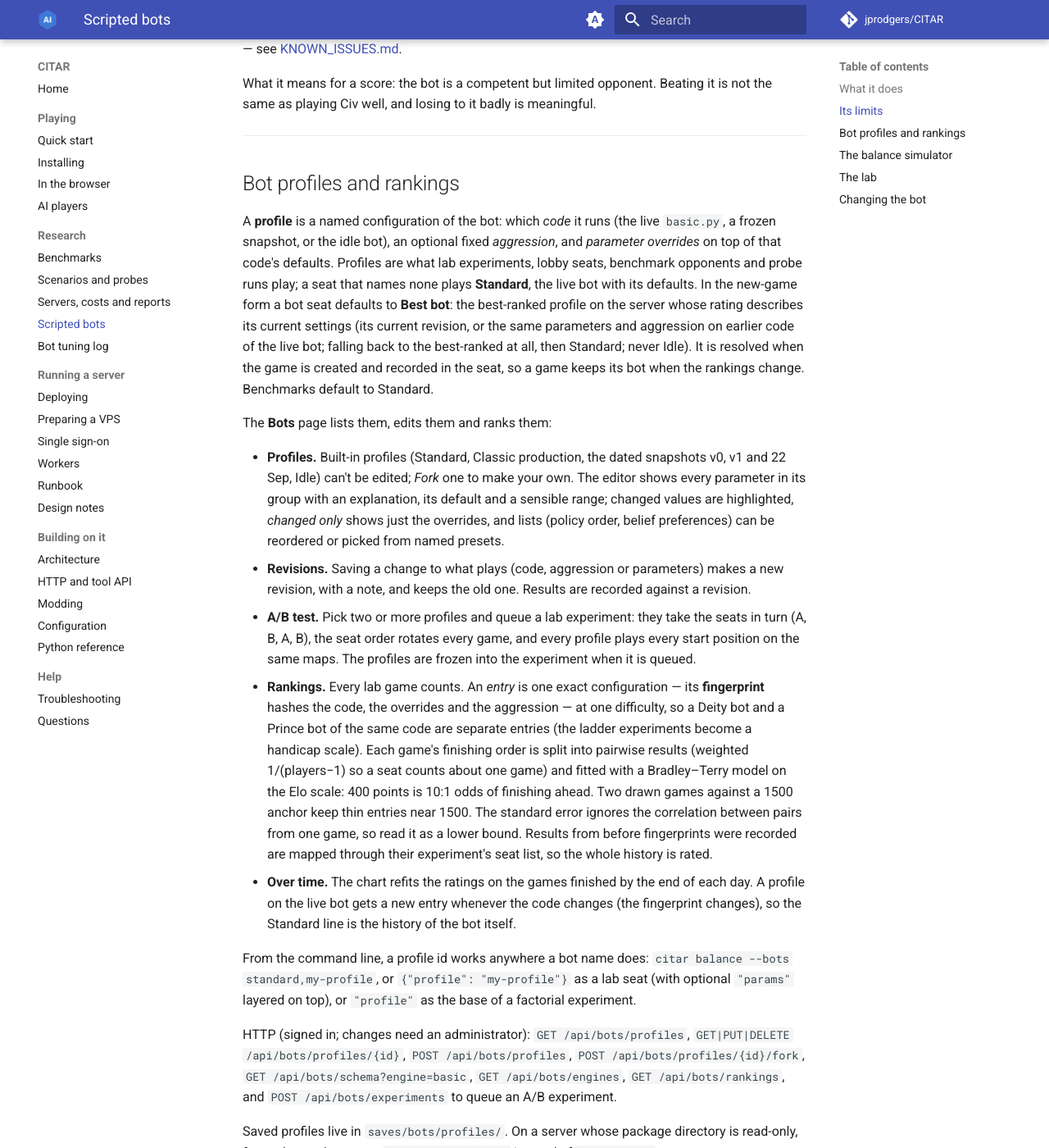
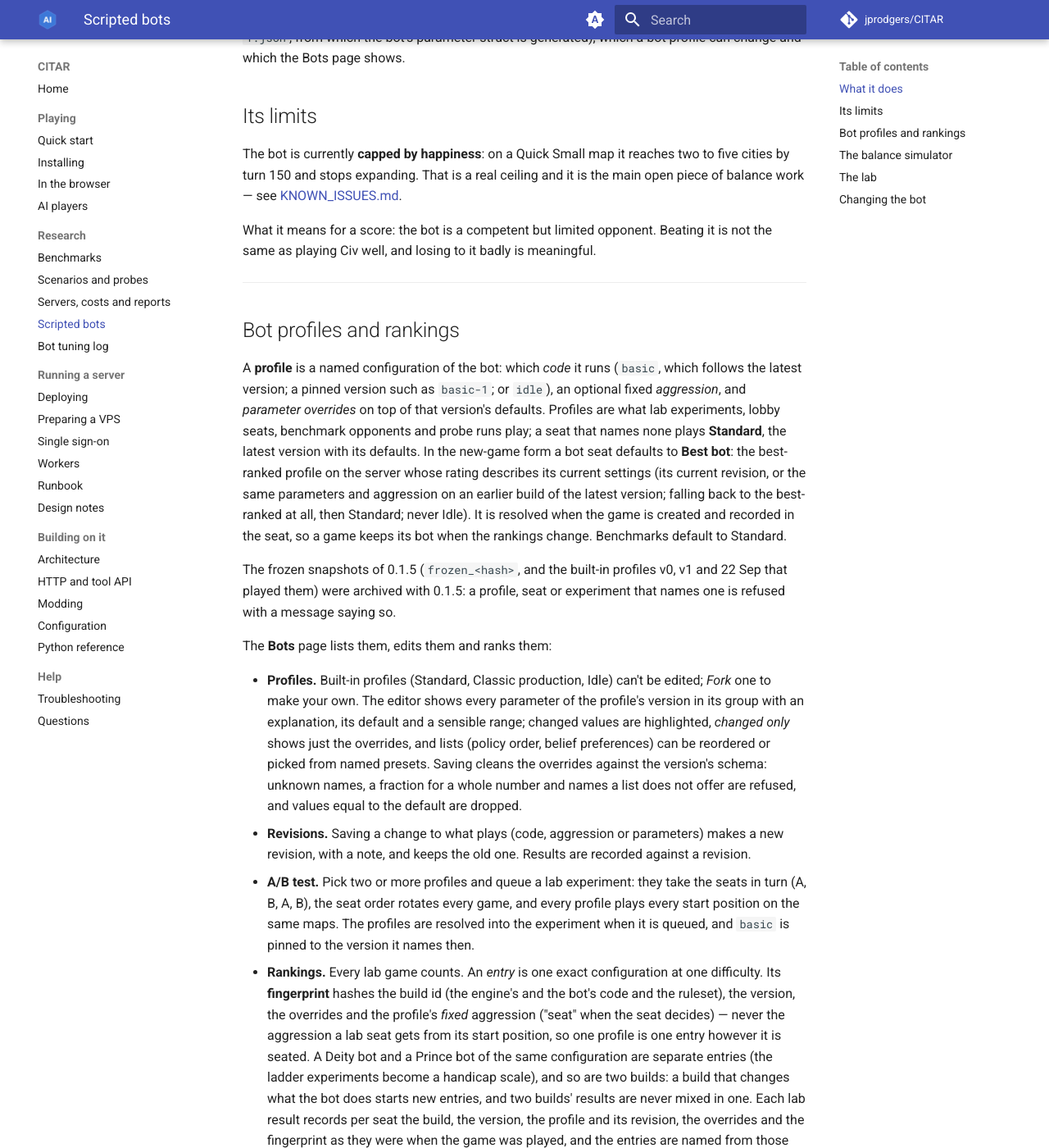
Before and after one commit to jprodgers/CITAR, an MkDocs documentation site: the page built from docs/BOTS.md, in a window 1280 px wide and 1400 px high, scrolled down 924 px. Shown: the whole window at 82% size. Built offline with MkDocs 1.6.1 and Material for MkDocs 9.7.7, drawn with Linux system fonts in a browser that asks for light colours; comment, search, counter and statistics services are not loaded; some of the changed text lies outside the part shown.

Commit message:
docs: bots as versions, profiles and fingerprints, the new ladder
BOTS.md: the bot compiled in as versions with a schema of 373 parameters,
profiles on versions, fingerprints over the build, the ladder of 0.1.6
starting empty, balance and the lab on versions, changing the bot as a
profile or a new version. BOT_TUNING.md: versions from 0.1.6 and the lab's
pinning and records. ARCHITECTURE: where the bot is changed.

Co-Authored-By: Claude Opus 5.5 <noreply@anthropic.com>

````diff
--- a/docs/BOTS.md
+++ b/docs/BOTS.md
@@ -3,8 +3,13 @@
 The bot matters more than it looks like it should. Every model score in CITAR is a comparison
 against it, so what the bot does is the unit the whole benchmark is denominated in.
 
-It is in `citar/bots/basic.py`, and it is deliberately not a neural anything: a few thousand lines
-of heuristics that can be read, reasoned about, and changed on purpose.
+It is deliberately not a neural anything: a few thousand lines of heuristics that can be read,
+reasoned about, and changed on purpose. It is compiled into the Rust engine (`crates/citar-bot`) as
+**bot versions**: `basic-1` is the port of 0.1.5's Python bot (`citar/bots/basic.py`), and `idle`
+founds a capital and does nothing else. A change to the bot that should not move existing results is
+a new version, a deliberate copy (`src/basic1/` and `params/basic-1.json` to `basic2` and
+`basic-2`) with its own row in the version table; `basic` names the latest version wherever it is
+used.
 
 ## What it does
 
@@ -21,9 +26,11 @@ of heuristics that can be read, reasoned about, and changed on purpose.
   near the target, then sieges and captures cities.
 
 `aggression` (0–1, per seat or per profile) controls army size and how readily it starts wars. Every
-other number the bot decides with — about 360 of them, from the weight of a point of food in a
-building to the power ratio at which it declares war — is a named, documented **parameter**
-(`PARAM_GROUPS` in `basic.py`), which a bot profile can change.
+other number the bot decides with — 373 of them in 17 groups for `basic-1`, from the weight of a
+point of food in a building to the power ratio at which it declares war — is a named, documented
+**parameter**. Each version has its own parameter schema (`crates/citar-bot/params/basic-1.json`,
+from which the bot's parameter struct is generated), which a bot profile can change and which the
+Bots page shows.
 
 ## Its limits
 
@@ -38,51 +45,71 @@ as playing Civ well, and losing to it badly is meaningful.
 
 ## Bot profiles and rankings
 
-A **profile** is a named configuration of the bot: which *code* it runs (the live `basic.py`, a frozen
-snapshot, or the idle bot), an optional fixed *aggression*, and *parameter overrides* on top of that
-code's defaults. Profiles are what lab experiments, lobby seats, benchmark opponents and probe runs
-play; a seat that names none plays **Standard**, the live bot with its defaults. In the new-game form a bot
-seat defaults to **Best bot**: the best-ranked profile on the server whose rating describes its current settings
-(its current revision, or the same parameters and aggression on earlier code of the live bot; falling back to the
-best-ranked at all, then Standard; never Idle). It is resolved when the game is created and
-recorded in the seat, so a game keeps its bot when the rankings change. Benchmarks default to Standard.
+A **profile** is a named configuration of the bot: which *code* it runs (`basic`, which follows the
+latest version; a pinned version such as `basic-1`; or `idle`), an optional fixed *aggression*, and
+*parameter overrides* on top of that version's defaults. Profiles are what lab experiments, lobby
+seats, benchmark opponents and probe runs play; a seat that names none plays **Standard**, the latest
+version with its defaults. In the new-game form a bot seat defaults to **Best bot**: the best-ranked
+profile on the server whose rating describes its current settings (its current revision, or the same
+parameters and aggression on an earlier build of the latest version; falling back to the best-ranked at
+all, then Standard; never Idle). It is resolved when the game is created and recorded in the seat, so a
+game keeps its bot when the rankings change. Benchmarks default to Standard.
+
+The frozen snapshots of 0.1.5 (`frozen_<hash>`, and the built-in profiles v0, v1 and 22 Sep that
+played them) were archived with 0.1.5: a profile, seat or experiment that names one is refused with
+a message saying so.
 
 The **Bots** page lists them, edits them and ranks them:
 
-- **Profiles.** Built-in profiles (Standard, Classic production, the dated snapshots v0, v1 and
-  22 Sep, Idle) can't be edited; *Fork* one to make your own. The editor shows every parameter in
-  its group with an explanation, its default and a sensible range; changed values are highlighted,
-  *changed only* shows just the overrides, and lists (policy order, belief preferences) can be
-  reordered or picked from named presets.
+- **Profiles.** Built-in profiles (Standard, Classic production, Idle) can't be edited; *Fork* one
+  to make your own. The editor shows every parameter of the profile's version in its group with an
+  explanation, its default and a sensible range; changed values are highlighted, *changed only*
+  shows just the overrides, and lists (policy order, belief preferences) can be reordered or picked
+  from named presets. Saving cleans the overrides against the version's schema: unknown names, a
+  fraction for a whole number and names a list does not offer are refused, and values equal to the
+  default are dropped.
 - **Revisions.** Saving a change to what plays (code, aggression or parameters) makes a new
   revision, with a note, and keeps the old one. Results are recorded against a revision.
 - **A/B test.** Pick two or more profiles and queue a lab experiment: they take the seats in turn
   (A, B, A, B), the seat order rotates every game, and every profile plays every start position on
-  the same maps. The profiles are frozen into the experiment when it is queued.
-- **Rankings.** Every lab game counts. An *entry* is one exact configuration — its
-  **fingerprint** hashes the code, the overrides and the aggression — at one difficulty, so a Deity
-  bot and a Prince bot of the same code are separate entries (the ladder experiments become a
-  handicap scale). Each game's finishing order is split into pairwise results (weighted 1/(players−1)
-  so a seat counts about one game) and fitted with a Bradley–Terry model on the Elo scale: 400 points
-  is 10:1 odds of finishing ahead. Two drawn games against a 1500 anchor keep thin entries near 1500.
-  The standard error ignores the correlation between pairs from one game, so read it as a lower
-  bound. Results from before fingerprints were recorded are mapped through their experiment's seat
-  list, so the whole history is rated.
+  the same maps. The profiles are resolved into the experiment when it is queued, and `basic` is
+  pinned to the version it names then.
+- **Rankings.** Every lab game counts. An *entry* is one exact configuration at one difficulty.
+  Its **fingerprint** hashes the build id (the engine's and the bot's code and the ruleset), the
+  version, the overrides and the profile's *fixed* aggression ("seat" when the seat decides) — never
+  the aggression a lab seat gets from its start position, so one profile is one entry however it is
+  seated. A Deity bot and a Prince bot of the same configuration are separate entries (the ladder
+  experiments become a handicap scale), and so are two builds: a build that changes what the bot does
+  starts new entries, and two builds' results are never mixed in one. Each lab result records per seat
+  the build, the version, the profile and its revision, the overrides and the fingerprint as they were
+  when the game was played, and the entries are named from those records (the profile's name, its
+  revision past the first, and the version and build where one profile has entries on several).
+  Each game's finishing order is split into pairwise results (weighted 1/(players−1) so a seat counts
+  about one game) and fitted with a Bradley–Terry model on the Elo scale: 400 points is 10:1 odds of
+  finishing ahead. Two drawn games against a 1500 anchor keep thin entries near 1500. The standard
+  error ignores the correlation between pairs from one game, so read it as a lower bound.
+- **The ladder of 0.1.6 starts empty.** 0.1.5's lab history played Python bots that no longer run and
+  was archived; the first entries come from new experiments.
 - **Over time.** The chart refits the ratings on the games finished by the end of each day. A
-  profile on the live bot gets a new entry whenever the code changes (the fingerprint changes), so
+  profile on `basic` gets a new entry whenever a build changes the bot (the fingerprint changes), so
   the Standard line is the history of the bot itself.
 
 From the command line, a profile id works anywhere a bot name does: `citar balance --bots
 standard,my-profile`, or `{"profile": "my-profile"}` as a lab seat (with optional `"params"` layered
 on top), or `"profile"` as the base of a factorial experiment.
 
+Versions, schemas, cleaning, fingerprints and the build id come from the Rust engine
+(`citar.engine_api`). While a development build still defaults to the Python engine, run the Bots
+page's editor, the lab and the rankings with `CITAR_ENGINE=rust`; on the Python engine a lobby seat
+still plays its profile, and the rest answers that it needs the Rust engine.
+
 HTTP (signed in; changes need an administrator): `GET /api/bots/profiles`, `GET|PUT|DELETE
 /api/bots/profiles/{id}`, `POST /api/bots/profiles`, `POST /api/bots/profiles/{id}/fork`,
-`GET /api/bots/schema?engine=basic`, `GET /api/bots/engines`, `GET /api/bots/rankings`, and
-`POST /api/bots/experiments` to queue an A/B experiment.
+`GET /api/bots/schema?engine=basic` (`{engine, groups}`: the version's schema), `GET
+/api/bots/engines`, `GET /api/bots/rankings`, and `POST /api/bots/experiments` to queue an A/B
+experiment.
 
-Saved profiles live in `saves/bots/profiles/`. On a server whose package directory is read-only,
-frozen bot code goes to `saves/bots/frozen/` instead of `citar/bots/`.
+Saved profiles live in `saves/bots/profiles/`.
 
 ---
 
@@ -95,16 +122,18 @@ what gets built, victory types and win rates per bot type. It writes a JSON repo
 
 ```bash
 citar balance --games 12 --players 4 --size small --nation BenchmarkCiv --label check
-citar balance --games 22 --bots basic,snapshot_old --label ab          # head to head
-citar balance --games 22 --players 2 --size duel --bots basic,idle     # can it beat a passive player?
+citar balance --games 22 --bots standard,my-profile --label ab        # head to head
+citar balance --games 22 --players 2 --size duel --bots basic,idle    # can it beat a passive player?
 ```
 
-To A/B test a change, copy `basic.py` to `citar/bots/snapshot_<name>.py` *before* editing, then run
-with `--bots basic,snapshot_<name>`. Both play in the same games, on the same maps, which removes
-map luck from the comparison — the single most important thing about measuring a bot change.
+`--bots` takes profile ids and bot versions (`basic`, `basic-N`, `idle`); a name that is neither,
+or a frozen snapshot of 0.1.5, stops the run before it starts. The bots draw from each game's seed.
+To A/B test a change of parameters, make a profile with it and run `--bots standard,<profile>`; to
+A/B test a change of code, make it in a new version and run `--bots basic-1,basic-2`. Both sides
+play in the same games, on the same maps, which removes map luck from the comparison — the single
+most important thing about measuring a bot change.
 
-A 330-turn Quick game with four bots takes five to six minutes on one core, and the simulator uses
-all of them.
+The simulator runs one game per core, and uses all of them.
 
 ---
 
@@ -114,7 +143,7 @@ For changes that need more than a few dozen games, the lab is a resumable queue
 runs for days.
 
 ```bash
-citar lab submit experiment.json     # queue it (bot code is frozen at submit time)
+citar lab submit experiment.json     # queue it (bot versions are pinned at submit time)
 citar lab run --workers 11           # the runner; safe to restart
 citar lab status                     # what is running, progress per experiment
 citar lab report NAME                # results per seat label, and head to head
@@ -128,8 +157,8 @@ An experiment is a JSON object:
   "name": "prince-baseline", "priority": 5, "games": 24, "seed": 1000,
   "size": "small", "maps": ["continents", "pangaea"], "speed": "Quick", "turns": 0,
   "difficulty": "Prince", "nation": "BenchmarkCiv",
-  "seats": [{"label": "new", "bot": "basic", "params": {}},
-            {"label": "old", "bot": "frozen_ab12cd34"}],
+  "seats": [{"label": "tuned", "bot": "basic", "params": {"war_prep_rate": 2.0}},
+            {"label": "standard", "profile": "standard"}],
   "rotate": true
 }
 ```
@@ -138,8 +167,14 @@ Game *i* uses `seed + i` and `maps[i % len(maps)]`. With `rotate`, the seat list
 so every label plays every start position — the same reason as above, removing position advantage
 from the comparison.
 
-**Bot code is frozen when an experiment is submitted** (`citar/bots/frozen_<hash>.py`), so editing
-`basic.py` afterwards cannot contaminate a running experiment. Use `"bot": "live"` to opt out.
+A seat names a bot version (`"bot"`: `basic`, `basic-N` or `idle`, with optional `"params"`) or a
+profile (`"profile"`). **Versions are pinned when an experiment is submitted**: `basic` becomes the
+version it names then, so a version added later cannot contaminate a queued experiment (use
+`"bot": "live"` to opt out and play the latest version at play time). A seat's overrides are
+checked against its version's schema at submission, so a misspelt parameter is refused then, not
+after a day of games. Every result records per seat the build that played it, the version, the
+profile and revision, the overrides and the fingerprint, so a queued experiment that a newer build
+finishes is labelled with that build.
 
 **Factorial experiments** (`"factors"`) screen many parameters at once: each seat plays with its own
 mix of factor levels, spread evenly across seats and shuffled per game, so each factor's effect can
@@ -158,12 +193,15 @@ else.
 
 The workflow that works:
 
-1. Snapshot: `cp citar/bots/basic.py citar/bots/snapshot_before.py`
-2. Change `basic.py`.
-3. `citar balance --games 22 --bots basic,snapshot_before --label whatever`
+1. If a parameter can say it, make a profile: fork Standard on the Bots page and change it.
+2. Otherwise make a new version: copy `crates/citar-bot/src/basic1/` and `params/basic-1.json` to
+   `basic2/` and `basic-2.json`, add its row to the version table, make the change there, and
+   rebuild the extension (`cargo xtask develop`).
+3. `citar balance --games 22 --bots standard,<profile> --label whatever` (or `--bots
+   basic-1,basic-2`).
 4. Read the report. Twenty-two games is enough to see a large effect and nowhere near enough to see
    a small one.
-5. For anything subtle, queue a lab experiment and leave it running.
+5. For anything subtle, queue a lab experiment (the Bots page's *A/B test*) and leave it running.
 
 The working log of this campaign — what has been tried, what worked, what the current numbers are —
 is in [research/BOT_TUNING.md](research/BOT_TUNING.md).
````
Also changed, not shown: docs/ARCHITECTURE.md (+1 -1 lines), docs/research/BOT_TUNING.md (+24 -12 lines).
